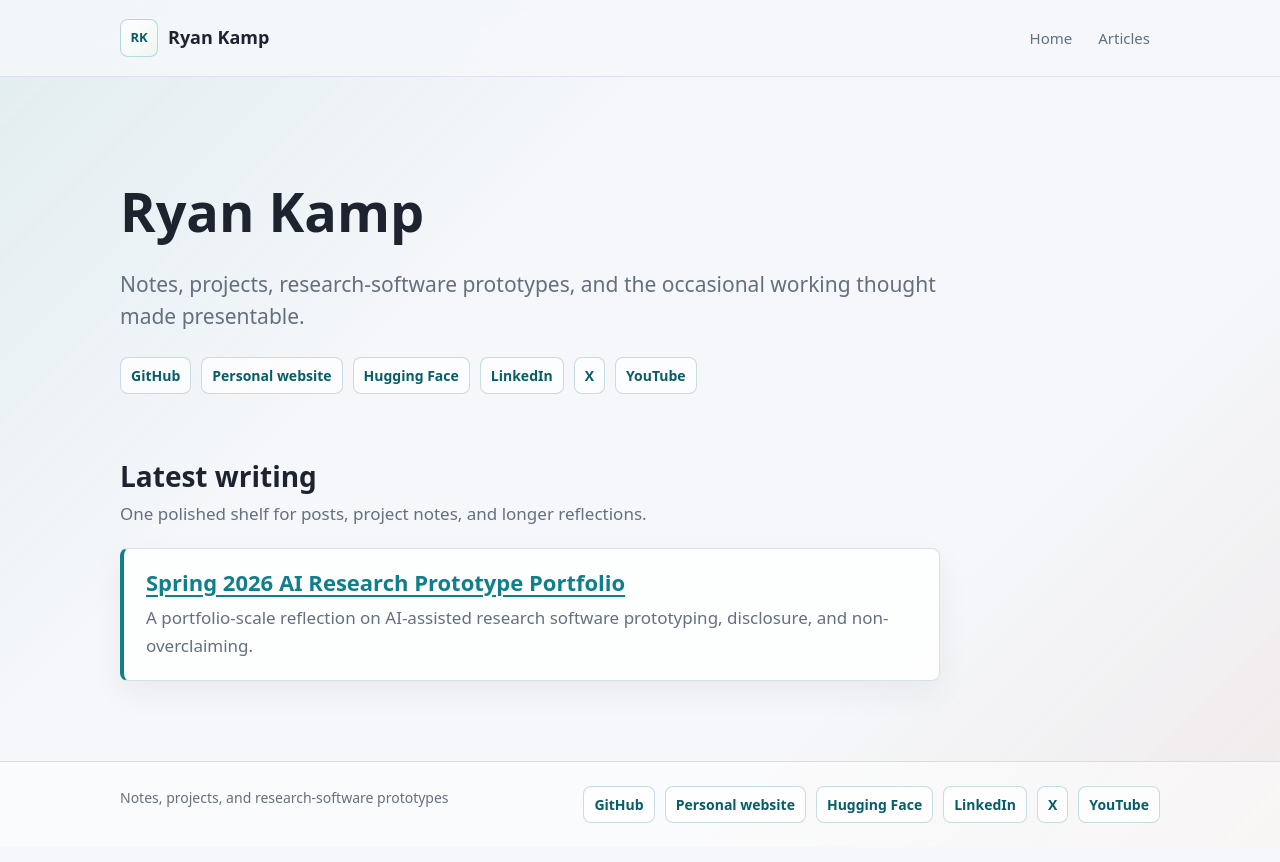
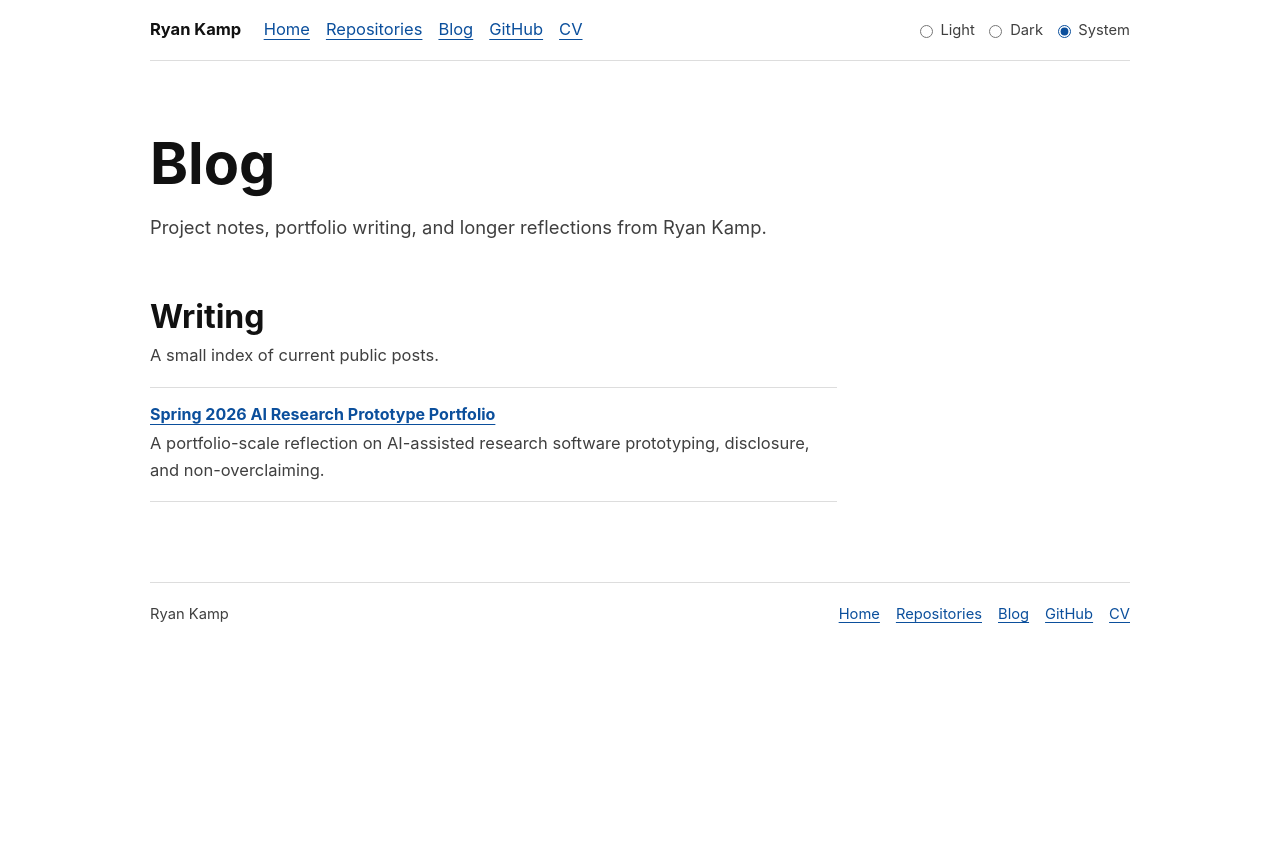
Before and after one commit to ryanjosephkamp/blog, a Jekyll site: the page built from index.md, in a window 1280 px wide. Shown: the top 862 px of the page. Built offline with Jekyll 4.4.1, drawn with Linux system fonts in a browser that asks for light colours.

Commit message:
Align blog shell with V2 style

```diff
--- a/_layouts/default.html
+++ b/_layouts/default.html
@@ -1,37 +1,71 @@
 <!doctype html>
 <html lang="en">
   <head>
-    <meta charset="utf-8">
-    <meta name="viewport" content="width=device-width, initial-scale=1">
-    <title>{% if page.title %}{{ page.title }} | {% endif %}{{ site.title }}</title>
-    <meta name="description" content="{{ page.description | default: site.description }}">
-    <link rel="stylesheet" href="{{ '/assets/css/site.css' | relative_url }}">
+    <meta charset="utf-8" />
+    <meta name="viewport" content="width=device-width, initial-scale=1" />
+    {% if page.title %}
+    <title>{{ page.title }} | {{ site.title }}</title>
+    {% else %}
+    <title>{{ site.title }}</title>
+    {% endif %}
+    <meta
+      name="description"
+      content="{{ page.description | default: site.description }}"
+    />
+    <link rel="stylesheet" href="{{ '/assets/css/site.css' | relative_url }}" />
+    <script src="{{ '/assets/js/theme.js' | relative_url }}" defer></script>
   </head>
   <body>
-    <header class="site-header">
-      <div class="wrap">
-        <a class="site-title" href="{{ '/' | relative_url }}" aria-label="{{ site.title }} home">
-          <span class="site-mark" aria-hidden="true">RK</span>
-          <span>{{ site.title }}</span>
+    <a class="skip-link" href="#content">Skip to content</a>
+    <div class="site" data-theme-choice="system">
+      <header class="site-header" aria-label="Site navigation">
+        <a
+          class="wordmark"
+          href="{{ '/' | relative_url }}"
+          aria-label="{{ site.title }} home"
+        >
+          Ryan Kamp
         </a>
-        <nav class="site-nav" aria-label="Primary navigation">
-          <a href="{{ '/' | relative_url }}">Home</a>
-          <a href="{{ '/articles/' | relative_url }}">Articles</a>
+        <nav class="nav-links" aria-label="Primary navigation">
+          <a href="https://ryanjosephkamp.github.io/v2/">Home</a>
+          <a href="https://ryanjosephkamp.github.io/v2/repositories/"
+            >Repositories</a
+          >
+          <a href="{{ '/' | relative_url }}">Blog</a>
+          <a href="https://github.com/ryanjosephkamp">GitHub</a>
+          <a
+            href="https://drive.google.com/file/d/1sOmKOi1vm_A7cPvQ5TMvhWqf-2mdXLcu/view?usp=drive_link"
+            >CV</a
+          >
         </nav>
-      </div>
-    </header>
+        <fieldset class="theme-switcher" aria-label="Theme">
+          <legend>Theme</legend>
+          <label><input type="radio" name="theme" value="light" /> Light</label>
+          <label><input type="radio" name="theme" value="dark" /> Dark</label>
+          <label
+            ><input type="radio" name="theme" value="system" checked />
+            System</label
+          >
+        </fieldset>
+      </header>
 
-    <main class="wrap page-content">
-      {{ content }}
-    </main>
+      <main class="page-content" id="content">{{ content }}</main>
 
-    <footer class="site-footer">
-      <div class="wrap">
-        <div>
-          <p>{{ site.description }}</p>
-        </div>
-        {% include social-links.html %}
-      </div>
-    </footer>
+      <footer class="site-footer">
+        <p>Ryan Kamp</p>
+        <nav aria-label="Footer links">
+          <a href="https://ryanjosephkamp.github.io/v2/">Home</a>
+          <a href="https://ryanjosephkamp.github.io/v2/repositories/"
+            >Repositories</a
+          >
+          <a href="{{ '/' | relative_url }}">Blog</a>
+          <a href="https://github.com/ryanjosephkamp">GitHub</a>
+          <a
+            href="https://drive.google.com/file/d/1sOmKOi1vm_A7cPvQ5TMvhWqf-2mdXLcu/view?usp=drive_link"
+            >CV</a
+          >
+        </nav>
+      </footer>
+    </div>
   </body>
 </html>
--- a/assets/css/site.css
+++ b/assets/css/site.css
@@ -1,18 +1,28 @@
 :root {
-  color-scheme: light;
-  --bg: #f5f7fa;
-  --bg-soft: #eef7f2;
-  --text: #1d2430;
-  --muted: #64707d;
-  --line: #d7dee8;
-  --line-strong: #b9c6d3;
-  --accent: #0f7f8c;
-  --accent-strong: #075d68;
-  --accent-warm: #b45533;
-  --surface: #ffffff;
-  --surface-soft: #f9fbfd;
-  --code-bg: #edf4f6;
-  --shadow: 0 18px 48px rgba(29, 36, 48, 0.10);
+  color-scheme: light dark;
+  --font-body:
+    ui-sans-serif, -apple-system, BlinkMacSystemFont, "Segoe UI", sans-serif;
+  --font-mono:
+    ui-monospace, "SFMono-Regular", Menlo, Monaco, Consolas, monospace;
+  --page: #ffffff;
+  --ink: #111111;
+  --muted: #3f3f3f;
+  --faint: #525252;
+  --line: #dddddd;
+  --line-strong: #8c8c8c;
+  --accent: #0b4f9c;
+  --paper: #ffffff;
+}
+
+:root[data-resolved-theme="dark"] {
+  --page: #101010;
+  --ink: #f2f2f2;
+  --muted: #d0d0d0;
+  --faint: #b9b9b9;
+  --line: #363636;
+  --line-strong: #8d8d8d;
+  --accent: #b8ccff;
+  --paper: #101010;
 }
 
 * {
@@ -20,325 +30,329 @@
 }
 
 html {
-  background: var(--bg);
+  background: var(--page);
 }
 
 body {
+  min-width: 320px;
   margin: 0;
-  background:
-    linear-gradient(135deg, rgba(15, 127, 140, 0.09), transparent 34%),
-    linear-gradient(315deg, rgba(180, 85, 51, 0.08), transparent 28%),
-    var(--bg);
-  color: var(--text);
-  font-family: ui-sans-serif, system-ui, -apple-system, BlinkMacSystemFont, "Segoe UI", sans-serif;
-  font-size: 17px;
-  line-height: 1.65;
+  background: var(--page);
+  color: var(--ink);
+  font-family: var(--font-body);
+  font-size: 16.5px;
+  line-height: 1.68;
+  text-rendering: optimizeLegibility;
 }
 
 a {
   color: var(--accent);
-  text-decoration-thickness: 0.08em;
-  text-underline-offset: 0.18em;
+  text-decoration-thickness: 1px;
+  text-underline-offset: 0.22em;
 }
 
-a:hover {
-  color: var(--accent-strong);
+button,
+input {
+  font: inherit;
 }
 
-.wrap {
-  width: min(100% - 40px, 1040px);
+h1,
+h2,
+h3,
+p {
+  margin-top: 0;
+}
+
+h1 {
+  max-width: 14ch;
+  margin-bottom: 1.2rem;
+  color: var(--ink);
+  font-size: 3.6rem;
+  font-weight: 700;
+  letter-spacing: 0;
+  line-height: 1.05;
+  text-wrap: balance;
+}
+
+h2 {
+  margin: 2.8rem 0 0.75rem;
+  font-size: 2rem;
+  font-weight: 700;
+  letter-spacing: 0;
+  line-height: 1.15;
+  text-wrap: balance;
+}
+
+h3 {
+  margin: 2rem 0 0.45rem;
+  font-size: 1rem;
+  line-height: 1.25;
+}
+
+p,
+ul,
+ol,
+blockquote {
+  max-width: 66ch;
+}
+
+p {
+  color: var(--muted);
+}
+
+strong {
+  color: var(--ink);
+}
+
+.skip-link {
+  position: fixed;
+  left: 1rem;
+  top: 1rem;
+  z-index: 20;
+  padding: 0.35rem 0.5rem;
+  background: var(--paper);
+  color: var(--ink);
+  transform: translateY(-180%);
+}
+
+.skip-link:focus {
+  transform: translateY(0);
+}
+
+.site {
+  min-height: 100vh;
+}
+
+.site-header,
+.page-content,
+.site-footer {
+  width: min(100% - 32px, 980px);
   margin: 0 auto;
 }
 
 .site-header {
-  position: sticky;
-  top: 0;
-  z-index: 10;
-  border-bottom: 1px solid rgba(215, 222, 232, 0.78);
-  background: rgba(245, 247, 250, 0.88);
-  -webkit-backdrop-filter: blur(18px);
-  backdrop-filter: blur(18px);
+  display: flex;
+  flex-wrap: wrap;
+  gap: 0.8rem 1.4rem;
+  align-items: center;
+  padding: 1rem 0;
+  border-bottom: 1px solid var(--line);
 }
 
-.site-header .wrap {
-  display: flex;
-  align-items: center;
-  justify-content: space-between;
-  gap: 24px;
-  min-height: 76px;
-}
-
-.site-title {
-  display: inline-flex;
-  align-items: center;
-  gap: 10px;
-  color: var(--text);
-  font-size: 18px;
+.wordmark {
+  color: var(--ink);
   font-weight: 700;
   text-decoration: none;
 }
 
-.site-mark {
-  display: inline-grid;
-  width: 38px;
-  height: 38px;
-  place-items: center;
-  border: 1px solid rgba(15, 127, 140, 0.28);
-  border-radius: 8px;
-  background: linear-gradient(145deg, #ffffff, var(--bg-soft));
-  color: var(--accent-strong);
-  font-size: 13px;
-  font-weight: 800;
+.nav-links,
+.site-footer nav,
+.link-list,
+.social-links {
+  display: flex;
+  flex-wrap: wrap;
+  gap: 0.65rem 1rem;
 }
 
-.site-nav {
-  display: flex;
-  flex-wrap: wrap;
-  gap: 6px;
-  font-size: 15px;
+.nav-links {
+  flex: 1 1 auto;
+  justify-content: flex-start;
 }
 
-.site-nav a {
-  color: var(--muted);
-  padding: 8px 10px;
-  border-radius: 8px;
-  text-decoration: none;
+.nav-links a,
+.site-footer a,
+.link-list a,
+.social-links a {
+  color: var(--accent);
+  text-decoration: underline;
+  text-decoration-thickness: 1px;
+  text-underline-offset: 0.22em;
 }
 
-.site-nav a:hover {
-  background: rgba(255, 255, 255, 0.72);
-  color: var(--text);
+.theme-switcher {
+  display: flex;
+  gap: 0.6rem;
+  align-items: center;
+  border: 0;
+  margin: 0;
+  padding: 0;
+  color: var(--muted);
+  font-size: 0.92rem;
+}
+
+.theme-switcher legend {
+  position: absolute;
+  width: 1px;
+  height: 1px;
+  overflow: hidden;
+  clip: rect(0 0 0 0);
+}
+
+.theme-switcher label {
+  display: inline-flex;
+  align-items: center;
+  gap: 0.3rem;
+}
+
+.theme-switcher input {
+  accent-color: var(--accent);
 }
 
 .page-content {
-  padding: 64px 0 80px;
+  padding: 4.5rem 0 5rem;
 }
 
 .intro {
-  max-width: 820px;
-  margin-bottom: 58px;
-  padding: 38px 0 8px;
+  max-width: 700px;
+  margin-bottom: 3.5rem;
 }
 
-.intro p {
-  color: var(--muted);
-  font-size: 21px;
-  line-height: 1.55;
+.intro p,
+main > p:first-of-type {
+  font-size: 1.15rem;
 }
 
 .section-heading {
   display: grid;
-  gap: 6px;
-  margin-bottom: 20px;
+  gap: 0.35rem;
+  margin-bottom: 1.1rem;
 }
 
-.section-heading h2 {
-  margin: 0;
-}
-
+.section-heading h2,
 .section-heading p {
   margin: 0;
-  color: var(--muted);
 }
 
 .article-list {
   display: grid;
-  gap: 16px;
+  gap: 0.8rem;
   margin: 0;
   padding: 0;
   list-style: none;
 }
 
 .article-list li {
-  padding: 20px 22px;
-  border: 1px solid rgba(215, 222, 232, 0.92);
-  border-left: 4px solid var(--accent);
-  border-radius: 8px;
-  background: rgba(255, 255, 255, 0.82);
-  box-shadow: 0 12px 32px rgba(29, 36, 48, 0.06);
+  padding: 1rem 0;
+  border-top: 1px solid var(--line);
+}
+
+.article-list li:last-child {
+  border-bottom: 1px solid var(--line);
 }
 
 .article-list h2,
 .article-list h3 {
-  margin: 0 0 8px;
-  font-size: 22px;
+  margin: 0 0 0.35rem;
+  font-size: 1rem;
   line-height: 1.25;
 }
 
 .article-list p {
-  max-width: 760px;
   margin: 0;
-  color: var(--muted);
-}
-
-h1,
-h2,
-h3 {
-  line-height: 1.2;
-}
-
-h1 {
-  max-width: 860px;
-  margin: 0 0 24px;
-  font-size: 54px;
-  letter-spacing: 0;
-}
-
-h2 {
-  margin-top: 48px;
-  font-size: 28px;
-}
-
-h3 {
-  margin-top: 32px;
-  font-size: 22px;
-}
-
-p,
-ul,
-ol,
-blockquote,
-table {
-  max-width: 820px;
-}
-
-main > p:first-of-type {
-  color: var(--muted);
-  font-size: 19px;
 }
 
 blockquote {
-  margin: 28px 0;
-  padding-left: 20px;
-  border-left: 4px solid var(--accent);
+  margin: 1.8rem 0;
+  padding-left: 1rem;
+  border-left: 2px solid var(--line-strong);
   color: var(--muted);
 }
 
 code {
   padding: 0.12em 0.28em;
-  border-radius: 4px;
-  background: var(--code-bg);
+  background: color-mix(in srgb, var(--line) 38%, transparent);
+  font-family: var(--font-mono);
   font-size: 0.92em;
 }
 
 table {
   display: block;
   width: 100%;
+  max-width: 100%;
   overflow-x: auto;
   border-collapse: collapse;
   border-spacing: 0;
-  border: 1px solid var(--line);
-  border-radius: 8px;
-  background: rgba(255, 255, 255, 0.76);
+  border-top: 1px solid var(--line);
+  border-bottom: 1px solid var(--line);
 }
 
 th,
 td {
-  padding: 10px 12px;
+  padding: 0.62rem 0.7rem;
   border-bottom: 1px solid var(--line);
   text-align: left;
   vertical-align: top;
 }
 
 th {
-  background: var(--surface);
-  font-size: 14px;
-  letter-spacing: 0;
+  color: var(--ink);
+  font-size: 0.88rem;
 }
 
 .social-links {
-  display: flex;
-  flex-wrap: wrap;
-  gap: 10px;
-  margin-top: 24px;
-}
-
-.social-links a {
-  display: inline-flex;
-  align-items: center;
-  min-height: 36px;
-  padding: 6px 10px;
-  border: 1px solid rgba(15, 127, 140, 0.24);
-  border-radius: 8px;
-  background: rgba(255, 255, 255, 0.72);
-  color: var(--accent-strong);
-  font-size: 14px;
-  font-weight: 650;
-  text-decoration: none;
-}
-
-.social-links a:hover {
-  border-color: rgba(180, 85, 51, 0.42);
-  background: var(--surface);
-  color: var(--accent-warm);
+  margin: 1.4rem 0 0;
+  padding: 0;
 }
 
 .site-footer {
+  display: flex;
+  flex-wrap: wrap;
+  gap: 0.8rem 1.4rem;
+  align-items: center;
+  justify-content: space-between;
+  padding: 1.2rem 0;
   border-top: 1px solid var(--line);
-  background: rgba(255, 255, 255, 0.54);
   color: var(--muted);
-  font-size: 14px;
-}
-
-.site-footer .wrap {
-  display: flex;
-  align-items: flex-start;
-  justify-content: space-between;
-  gap: 28px;
-  padding: 24px 0;
+  font-size: 0.92rem;
 }
 
 .site-footer p {
   margin: 0;
 }
 
-.site-footer .social-links {
-  margin-top: 0;
-  justify-content: flex-end;
-}
-
-@media (max-width: 640px) {
+@media (max-width: 720px) {
   body {
     font-size: 16px;
   }
 
-  .site-header .wrap {
+  h1 {
+    font-size: 2.35rem;
+  }
+
+  h2 {
+    font-size: 1.55rem;
+  }
+
+  .site-header {
     align-items: flex-start;
     flex-direction: column;
-    gap: 10px;
-    padding: 16px 0;
+    gap: 0.75rem;
   }
 
-  .site-nav a {
-    padding-left: 0;
+  .nav-links,
+  .theme-switcher {
+    gap: 0.45rem 0.8rem;
   }
 
   .page-content {
-    padding-top: 36px;
+    padding: 3rem 0 4rem;
   }
 
   .intro {
-    padding-top: 18px;
-  }
-
-  h1 {
-    font-size: 34px;
+    margin-bottom: 2.5rem;
   }
 
   .intro p,
   main > p:first-of-type {
-    font-size: 17px;
+    font-size: 1rem;
   }
 
-  .article-list li {
-    padding: 16px;
+  th,
+  td {
+    padding: 0.55rem 0.6rem;
   }
 
-  .site-footer .wrap {
+  .site-footer {
+    align-items: flex-start;
     flex-direction: column;
   }
-
-  .site-footer .social-links {
-    justify-content: flex-start;
-  }
 }
--- /dev/null
+++ b/assets/js/theme.js
@@ -0,0 +1,36 @@
+const THEME_KEY = "paper-minimal-theme";
+const systemDark = window.matchMedia("(prefers-color-scheme: dark)");
+const site = document.querySelector(".site");
+const themeInputs = [...document.querySelectorAll("input[name='theme']")];
+
+function setTheme(choice) {
+  const resolved =
+    choice === "system" ? (systemDark.matches ? "dark" : "light") : choice;
+  document.documentElement.dataset.themeChoice = choice;
+  document.documentElement.dataset.resolvedTheme = resolved;
+
+  if (site) {
+    site.dataset.themeChoice = choice;
+    site.dataset.resolvedTheme = resolved;
+  }
+
+  localStorage.setItem(THEME_KEY, choice);
+
+  for (const input of themeInputs) {
+    input.checked = input.value === choice;
+  }
+}
+
+for (const input of themeInputs) {
+  input.addEventListener("change", () => setTheme(input.value));
+}
+
+systemDark.addEventListener("change", () => {
+  const currentChoice =
+    site?.dataset.themeChoice || localStorage.getItem(THEME_KEY) || "system";
+  if (currentChoice === "system") {
+    setTheme("system");
+  }
+});
+
+setTheme(localStorage.getItem(THEME_KEY) || "system");
--- a/index.md
+++ b/index.md
@@ -1,18 +1,17 @@
 ---
-title: Home
-description: Notes, projects, and research-software prototypes
+title: Blog
+description: Writing and project notes by Ryan Kamp
 ---
 
 <section class="intro">
-  <h1>Ryan Kamp</h1>
-  <p>Notes, projects, research-software prototypes, and the occasional working thought made presentable.</p>
-  {% include social-links.html %}
+  <h1>Blog</h1>
+  <p>Project notes, portfolio writing, and longer reflections from Ryan Kamp.</p>
 </section>
 
 <section aria-labelledby="recent-articles">
   <div class="section-heading">
-    <h2 id="recent-articles">Latest writing</h2>
-    <p>One polished shelf for posts, project notes, and longer reflections.</p>
+    <h2 id="recent-articles">Writing</h2>
+    <p>A small index of current public posts.</p>
   </div>
   <ul class="article-list">
     <li>
```
Also changed, not shown: articles/index.md (+1 -1 lines).
